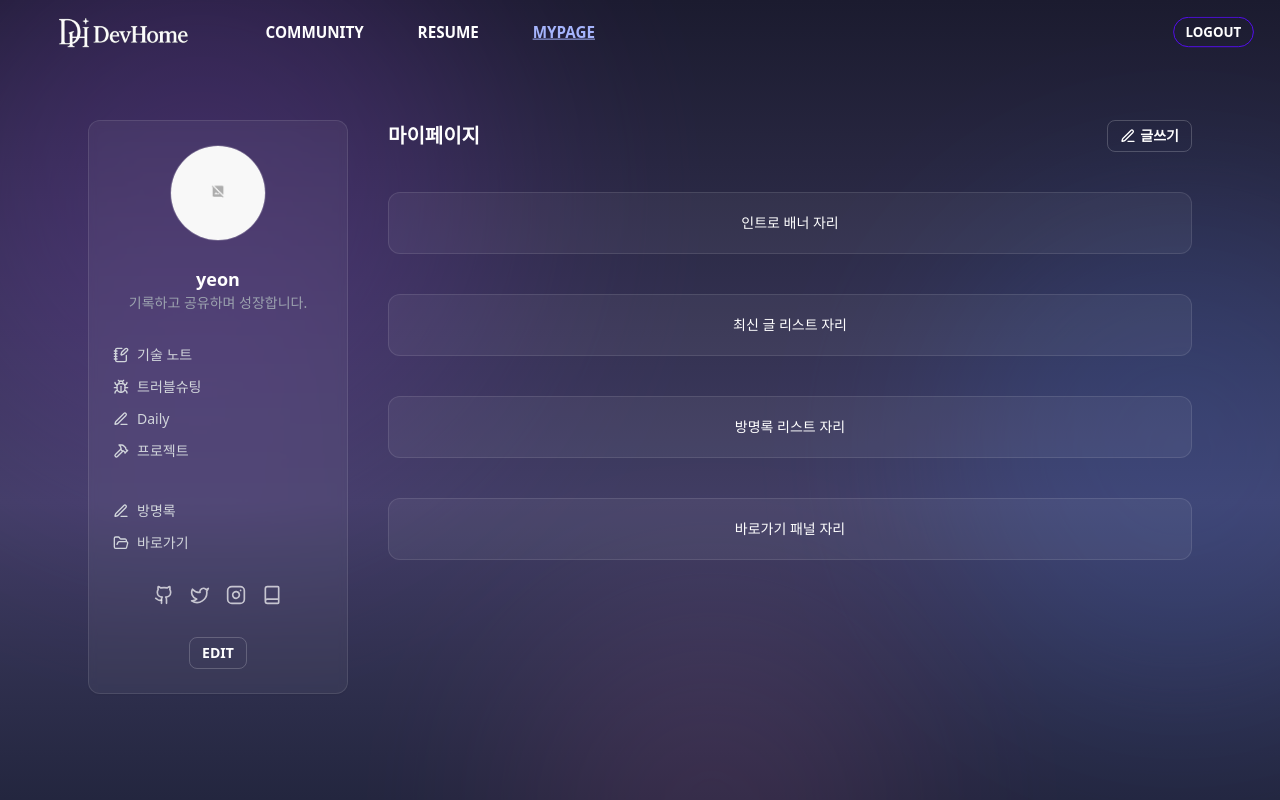
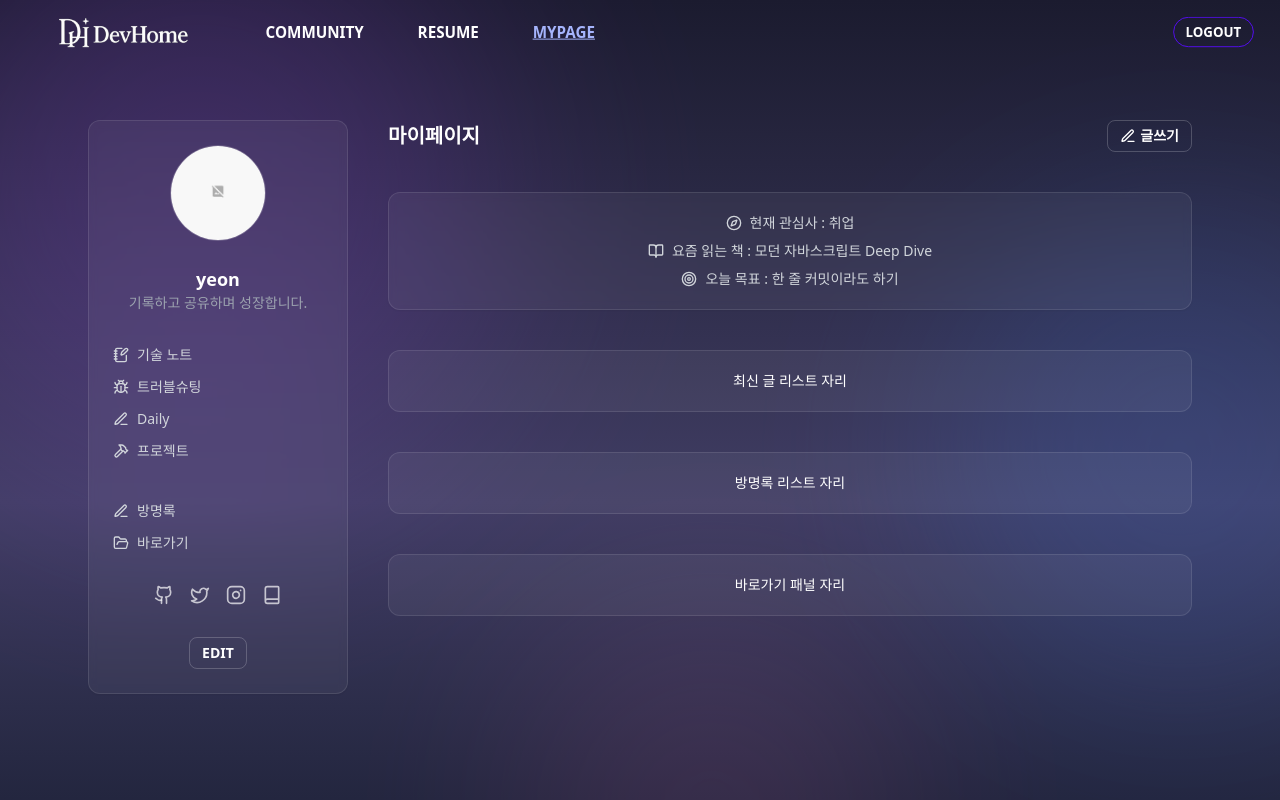
Before and after one commit to iziyeon/DevHome, a React (Vite) app: page /mypage/yeon in a window 1280 px wide. Shown: the top 800 px of the page. Built offline with nearby package versions, Linux system fonts and the light colour scheme; the HTML template or start-up script is replaced by a standard one.

Commit message:
feat: 인트로 배너 컴포넌트 추가

```diff
--- /dev/null
+++ b/src/components/pages/mypage/MyIntroBanner.tsx
@@ -0,0 +1,30 @@
+import { Compass, BookOpen, Target } from "lucide-react";
+
+interface MyIntroBannerProps {
+  interest: string;
+  book: string;
+  goal: string;
+}
+
+export default function MyIntroBanner({
+  interest,
+  book,
+  goal,
+}: MyIntroBannerProps) {
+  return (
+    <section className="animate-fade-in rounded-xl border border-white/10 bg-white/5 px-6 py-5 text-center text-white shadow-sm backdrop-blur-sm space-y-2">
+      <p className="flex items-center justify-center gap-2 text-sm text-gray-300">
+        <Compass size={16} />
+        현재 관심사 : {interest}
+      </p>
+      <p className="flex items-center justify-center gap-2 text-sm text-gray-300">
+        <BookOpen size={16} />
+        요즘 읽는 책 : {book}
+      </p>
+      <p className="flex items-center justify-center gap-2 text-sm text-gray-300">
+        <Target size={16} />
+        오늘 목표 : {goal}
+      </p>
+    </section>
+  );
+}
--- a/src/components/pages/mypage/MyPageHome.tsx
+++ b/src/components/pages/mypage/MyPageHome.tsx
@@ -1,5 +1,6 @@
 import { Link } from "react-router-dom";
 import { PenLine } from "lucide-react";
+import MyIntroBanner from "./MyIntroBanner";
 
 export default function MyPageHome() {
   return (
@@ -15,9 +16,11 @@ export default function MyPageHome() {
         </Link>
       </div>
 
-      <div className="rounded-xl border border-white/10 bg-white/5 px-6 py-5 text-center text-white text-sm">
-        인트로 배너 자리
-      </div>
+      <MyIntroBanner
+        interest="취업"
+        book="모던 자바스크립트 Deep Dive"
+        goal="한 줄 커밋이라도 하기"
+      />
 
       <div className="rounded-xl border border-white/10 bg-white/5 px-6 py-5 text-center text-white text-sm">
         최신 글 리스트 자리
```
